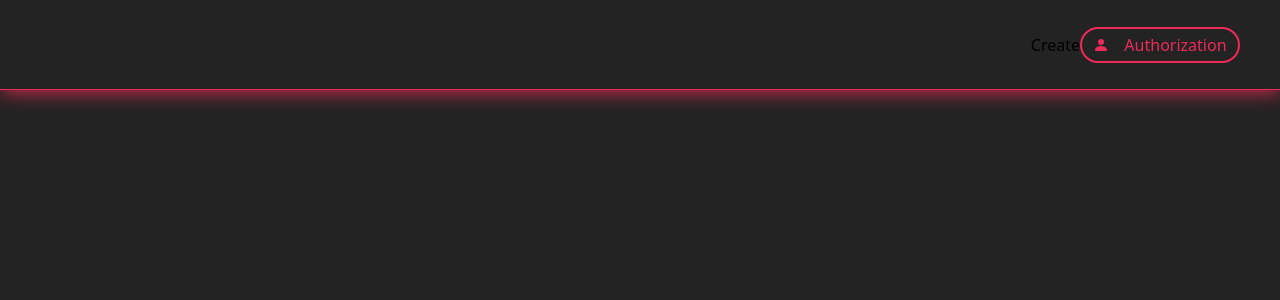
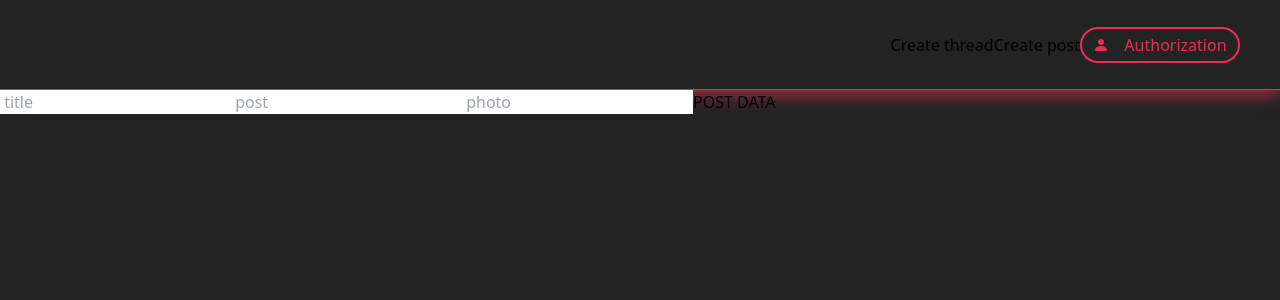
Before and after one commit to vindexTOS/fitness-forum, a React (Vite) app in the folder client/: page /create-post in a window 1280 px wide. Shown: the top 300 px of the page. Built offline with nearby package versions, Linux system fonts and the light colour scheme.

Commit message:
chaining posts to specific forums

```diff
--- a/client/src/App.tsx
+++ b/client/src/App.tsx
@@ -8,6 +8,7 @@ import UserHome from './pages/UserHome'
 import PostData from './pages/user-components/PostData'
 import NavBar from './components/navigation/NavBar'
 import CreateForum from './pages/admin/CreateForum'
+
 function App() {
   return (
     <>
@@ -18,6 +19,7 @@ function App() {
         <Route path="/login" element={<Login />} />
         <Route path="/register" element={<Reigstration />} />
         <Route path="/create-thread" element={<CreateForum />} />
+        <Route path="/create-post" element={<PostData />} />
       </Routes>
     </>
   )
--- a/client/src/components/navigation/NavBar.tsx
+++ b/client/src/components/navigation/NavBar.tsx
@@ -12,7 +12,8 @@ const NavBar = () => {
   const navigate = useNavigate()
   return (
     <nav className={style.nav}>
-      <Link to="/create-thread">Create</Link>
+      <Link to="/create-thread">Create thread</Link>
+      <Link to="/create-post">Create post </Link>
       <div>
         <div className={style.auth} onClick={() => navigate('/login')}>
           <BsFillPersonFill /> <h1>{`Authorization`}</h1>
--- a/client/src/pages/user-components/PostData.tsx
+++ b/client/src/pages/user-components/PostData.tsx
@@ -1,20 +1,63 @@
 import React, { useEffect } from 'react'
+import { useDispatch } from 'react-redux'
+import { CreatePostThunk } from '../../redux/features/async-thunk/CreatePostThunk'
 
+import {
+  getTitle,
+  getPost,
+  getPhoto,
+} from '../../redux/features/slice/PostSlice'
+import { useSelector } from 'react-redux'
+import { ThunkDispatch } from '@reduxjs/toolkit'
+import { getCookies } from '../../redux/features/slice/LoginSlice'
+import Cookies from 'universal-cookie'
 const PostData = () => {
+  const cookies = new Cookies()
+  const token = cookies.get('jwt_authorization')
+  useEffect(() => {
+    if (token) {
+      dispatch(getCookies())
+    }
+  }, [])
+
+  const hard = 'bodybuilding'
+  const user = useSelector((state: any) => state.LoginReducer.data)
+  const { title, post, photo } = useSelector((state: any) => state.PostReducer)
+  const dispatch = useDispatch<ThunkDispatch<any, any, any>>()
+
+  const hanndlePost = () => {
+    dispatch(
+      CreatePostThunk({
+        title,
+        post,
+        photo,
+        userID: user.user._id,
+        forumID: hard,
+      }),
+    )
+  }
   return (
     <div>
-      <form>
-        <input type="text" placeholder="wrestlers name" />
-        <select>
-          <option>RAW</option>
-          <option>Smack Down</option>
-        </select>
-        <input type="text" placeholder=" IMG URL " />
-        <input type="number" placeholder=" stats" />
-        <input type="number" placeholder=" weight" />
-        <input type="number" placeholder=" height" />
-        <button type="submit">POST DATA</button>
-      </form>
+      <div>
+        <input
+          // onClick={() => console.log(user)}
+          type="text"
+          placeholder=" title "
+          onChange={(e) => dispatch(getTitle(e.target.value))}
+        />
+        <input
+          onChange={(e) => dispatch(getPost(e.target.value))}
+          type="text"
+          placeholder=" post "
+        />
+        <input
+          onChange={(e) => dispatch(getPhoto(e.target.value))}
+          type="text"
+          placeholder=" photo "
+        />
+
+        <button onClick={hanndlePost}>POST DATA</button>
+      </div>
     </div>
   )
 }
--- /dev/null
+++ b/client/src/redux/features/async-thunk/CreatePostThunk.ts
@@ -0,0 +1,28 @@
+import { createAsyncThunk } from '@reduxjs/toolkit'
+import axios from 'axios'
+
+interface PostThunk {
+  title: string
+  post: string
+  photo: string
+  forumID: string
+  userID: string
+}
+
+export const CreatePostThunk = createAsyncThunk(
+  'post/post',
+  async (val: PostThunk) => {
+    const apiUrl = `http://localhost:3000/posts`
+    const { title, post, photo, forumID, userID } = val
+    try {
+      if (title && post && photo && forumID && userID) {
+        await axios
+          .post(apiUrl, { title, post, photo, forumID, userID })
+          .then((res) => console.log(res))
+          .catch((err) => console.log(err))
+      }
+    } catch (error) {
+      console.log(error)
+    }
+  },
+)
--- /dev/null
+++ b/client/src/redux/features/slice/PostSlice.ts
@@ -0,0 +1,29 @@
+import { createSlice } from '@reduxjs/toolkit'
+
+const initialState = {
+  title: '',
+  post: '',
+  photo: '',
+}
+
+const PostSlice = createSlice({
+  name: 'post',
+  initialState,
+  reducers: {
+    getTitle: (state, action) => {
+      state.title = action.payload
+    },
+
+    getPost: (state, action) => {
+      state.post = action.payload
+    },
+
+    getPhoto: (state, action) => {
+      state.photo = action.payload
+    },
+  },
+})
+
+export const { getTitle, getPost, getPhoto } = PostSlice.actions
+
+export default PostSlice.reducer
--- a/client/src/redux/store.ts
+++ b/client/src/redux/store.ts
@@ -2,11 +2,13 @@ import { configureStore } from '@reduxjs/toolkit'
 import RegisterReducer from './features/slice/RegisterSlice'
 import LoginReducer from './features/slice/LoginSlice'
 import ThreadReducer from './features/slice/ForumSlice'
+import PostReducer from './features/slice/PostSlice'
 const store = configureStore({
   reducer: {
     RegisterReducer,
     LoginReducer,
     ThreadReducer,
+    PostReducer,
   },
 })
 
```
Also changed, not shown: 2 other files (tests, documents, lock files or other folders).
